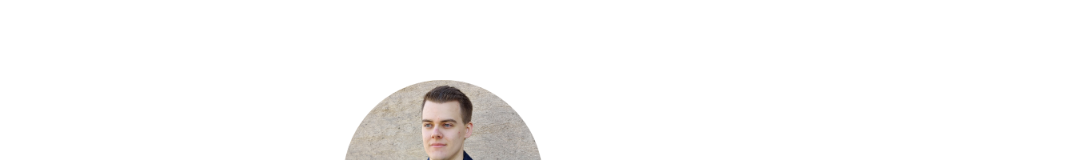
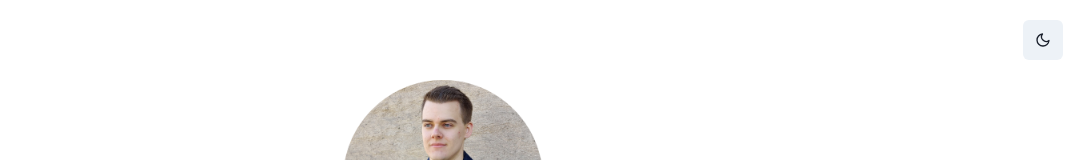
Before and after one commit to PetroSilenius/silenius.dev, a Next.js app: page / in a window 1280 px wide. Shown: the top 160 px of the page, without its empty margins (197-1280 px from the left). Built offline with nearby package versions, Linux system fonts and the light colour scheme.

Commit message:
Add support for dark mode and a switch for theme modes

```diff
--- a/components/Card.tsx
+++ b/components/Card.tsx
@@ -10,7 +10,7 @@ export const Card = ({ href, children }: CardProps): JSX.Element => {
   return (
     <NextLink href={href}>
       <Link
-        tabindex={0}
+        tabIndex={0}
         padding={6}
         borderRadius="lg"
         border="1px"
--- /dev/null
+++ b/components/ThemeSwitch.tsx
@@ -0,0 +1,19 @@
+import { Sun, Moon } from 'react-feather'
+import { IconButton, Icon, useColorMode } from '@chakra-ui/react'
+
+export const ThemeSwitch = (): JSX.Element => {
+  const { colorMode, toggleColorMode } = useColorMode()
+
+  const IconComponent = colorMode === 'dark' ? Sun : Moon
+
+  return (
+    <IconButton
+      aria-label={`Toggle ${colorMode === 'dark' ? 'Light' : 'Dark'} mode`}
+      icon={<Icon as={IconComponent} />}
+      onClick={toggleColorMode}
+      position="absolute"
+      top="5"
+      right="5"
+    />
+  )
+}
--- a/components/index.ts
+++ b/components/index.ts
@@ -1,2 +1,3 @@
 export { Card } from './Card'
 export { Footer } from './Footer'
+export { ThemeSwitch } from './ThemeSwitch'
--- a/pages/_app.tsx
+++ b/pages/_app.tsx
@@ -2,15 +2,17 @@ import { AppProps } from 'next/app'
 import '../styles/globals.css'
 import { theme } from '../theme'
 import { ChakraProvider } from '@chakra-ui/react'
+import { ThemeSwitch } from '../components'
 
-function MyApp({ Component, pageProps }: AppProps) {
+function App({ Component, pageProps }: AppProps) {
   return (
     <ChakraProvider theme={theme}>
       <div className="container">
+        <ThemeSwitch />
         <Component {...pageProps} />
       </div>
     </ChakraProvider>
   )
 }
 
-export default MyApp
+export default App
--- /dev/null
+++ b/pages/_document.tsx
@@ -0,0 +1,18 @@
+import { ColorModeScript } from '@chakra-ui/react'
+import NextDocument, { Html, Head, Main, NextScript } from 'next/document'
+import { theme } from '../theme'
+
+export default class Document extends NextDocument {
+  render() {
+    return (
+      <Html lang="en">
+        <Head />
+        <body>
+          <ColorModeScript initialColorMode={theme.config.initialColorMode} />
+          <Main />
+          <NextScript />
+        </body>
+      </Html>
+    )
+  }
+}
--- a/theme.ts
+++ b/theme.ts
@@ -6,4 +6,6 @@ export const theme = extendTheme({
     heading:
       '-apple-system, BlinkMacSystemFont, Segoe UI, Roboto, Oxygen, Ubuntu, Cantarell, Fira Sans, Droid Sans, Helvetica Neue, sans-serif;',
   },
+  initialColorMode: 'light',
+  useSystemColorMode: false,
 })
```
